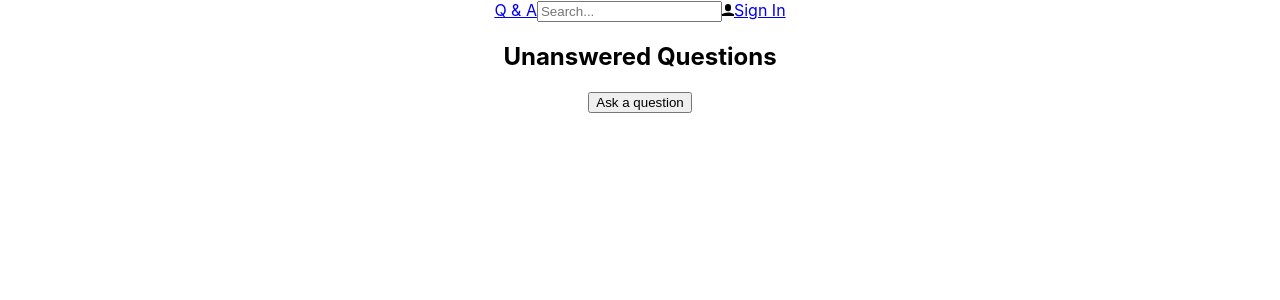
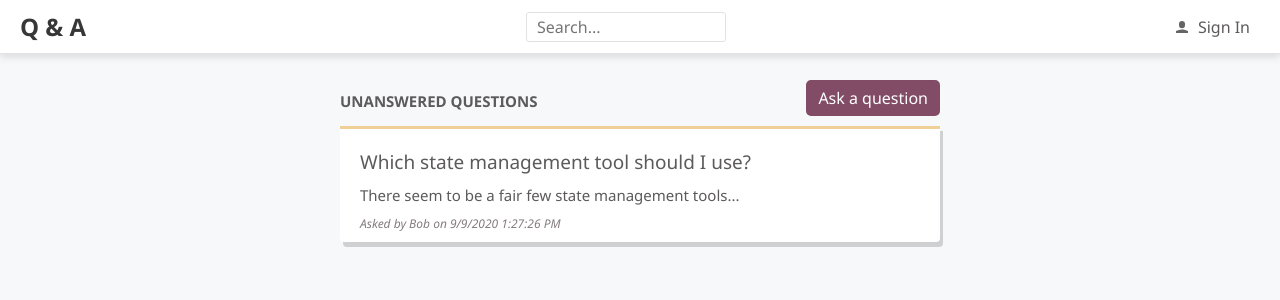
Before and after one commit to Rodrigo127/NetCoreAndReactBook, a React (Create React App) app: page / in a window 1280 px wide. Shown: the top 300 px of the page. Built offline with nearby package versions, Linux system fonts and the light colour scheme.

Commit message:
Added props to different components

```diff
--- a/package.json
+++ b/package.json
@@ -3,6 +3,8 @@
   "version": "0.1.0",
   "private": true,
   "dependencies": {
+    "@emotion/core": "^10.0.35",
+    "@emotion/styled": "^10.0.27",
     "@testing-library/jest-dom": "^4.2.4",
     "@testing-library/react": "^9.5.0",
     "@testing-library/user-event": "^7.2.1",
--- a/src/App.tsx
+++ b/src/App.tsx
@@ -1,12 +1,19 @@
-import React from 'react';
-import logo from './logo.svg';
-import './App.css';
+import React, { Component } from 'react';
 import { Header } from './Header';
 import { HomePage } from './HomePage';
+/** @jsx jsx */
+import { css, jsx } from '@emotion/core';
+import { fontFamily, fontSize, gray2 } from './Styles';
 
 function App() {
   return (
-    <div className="App">
+    <div
+      css={css`
+        font-family: ${fontFamily};
+        font-size: ${fontSize};
+        color: ${gray2};
+      `}
+    >
       <Header />
       <HomePage />
     </div>
--- a/src/Header.tsx
+++ b/src/Header.tsx
@@ -1,11 +1,73 @@
 import React from 'react';
 import { UserIcon } from './Icons';
+/** @jsx jsx */
+import { css, jsx } from '@emotion/core';
+import { fontFamily, fontSize, gray1, gray2, gray5 } from './Styles';
 
 export const Header = () => (
-  <div>
-    <a href="/">Q & A</a>
-    <input type="text" placeholder="Search..." />
-    <a href="./signin">
+  <div
+    css={css`
+      position: fixed;
+      box-sizing: border-box;
+      top: 0;
+      width: 100%;
+      display: flex;
+      align-items: center;
+      justify-content: space-between;
+      padding: 10px 20px;
+      background-color: #fff;
+      border-bottom: 1px solid ${gray5};
+      box-shadow: 0 3px 7px 0 rgba(110, 112, 114, 0.21);
+    `}
+  >
+    <a
+      href="/"
+      css={css`
+        font-size: 24px;
+        font-weight: bold;
+        color: ${gray1};
+        text-decoration: none;
+      `}
+    >
+      Q & A
+    </a>
+    <input
+      type="text"
+      placeholder="Search..."
+      css={css`
+        box-sizing: border-box;
+        font-family: ${fontFamily};
+        font-size: ${fontSize};
+        padding: 8px 10px;
+        border: 1px solid ${gray5};
+        border-radius: 3px;
+        color: ${gray2};
+        background-color: white;
+        width: 200px;
+        height: 30px;
+        :focus {
+          outline-color: ${gray5};
+        }
+      `}
+    />
+    <a
+      href="./signin"
+      css={css`
+        font-family: ${fontFamily};
+        font-size: ${fontSize};
+        padding: 5px 10px;
+        background-color: transparent;
+        color: ${gray2};
+        text-decoration: none;
+        cursor: pointer;
+        span {
+          margin-left: 10px;
+        }
+        :focus {
+          outline-color: ${gray5};
+        }
+      `}
+    >
       <UserIcon />
       <span>Sign In</span>
     </a>
--- a/src/HomePage.tsx
+++ b/src/HomePage.tsx
@@ -1,10 +1,23 @@
-import React from 'react';
+/** @jsx jsx */
+import { css, jsx } from '@emotion/core';
+import { PrimaryButton } from './Styles';
+import { QuestionList } from './QuestionList';
+import { getUnansweredQuestions } from './QuestionsData';
+import { Page } from './Page';
+import { PageTitle } from './PageTitle';
 
 export const HomePage = () => (
-  <div>
-    <div>
-      <h2>Unanswered Questions</h2>
-      <button>Ask a question</button>
+  <Page>
+    <div
+      css={css`
+        display: flex;
+        align-items: center;
+        justify-content: space-between;
+      `}
+    >
+      <PageTitle>Unanswered Questions</PageTitle>
+      <PrimaryButton>Ask a question</PrimaryButton>
     </div>
-  </div>
+    <QuestionList data={getUnansweredQuestions()} />
+  </Page>
 );
--- a/src/Icons.tsx
+++ b/src/Icons.tsx
@@ -1,4 +1,14 @@
-import React from 'react';
+/** @jsx jsx */
+import { css, jsx } from '@emotion/core';
 import user from './user.svg';
 
-export const UserIcon = () => <img src={user} alt="User" width="12px" />;
+export const UserIcon = () => (
+  <img
+    src={user}
+    alt="User"
+    css={css`
+      width: 12px;
+      opacity: 0.6;
+    `}
+  />
+);
--- /dev/null
+++ b/src/Page.tsx
@@ -0,0 +1,21 @@
+import React, { FC } from 'react';
+/** @jsx jsx */
+import { css, jsx } from '@emotion/core';
+import { PageTitle } from './PageTitle';
+
+interface Props {
+  title?: string;
+}
+
+export const Page: FC<Props> = ({ title, children }) => (
+  <div
+    css={css`
+      margin: 50px auto 20px auto;
+      padding: 30px 20px;
+      max-width: 600px;
+    `}
+  >
+    {title && <PageTitle>{title}</PageTitle>}
+    {children}
+  </div>
+);
--- /dev/null
+++ b/src/PageTitle.tsx
@@ -0,0 +1,9 @@
+import styled from '@emotion/styled';
+
+export const PageTitle = styled.h2`
+  font-size: 15px;
+  font-weight: bold;
+  margin: 10px 0px 5px;
+  text-align: center;
+  text-transform: uppercase;
+`;
--- /dev/null
+++ b/src/Question.tsx
@@ -0,0 +1,51 @@
+import React, { FC } from 'react';
+/** @jsx jsx */
+import { css, jsx } from '@emotion/core';
+import { QuestionData } from './QuestionsData';
+import { gray2, gray3 } from './Styles';
+
+interface Props {
+  data: QuestionData;
+  showContent?: boolean;
+}
+
+export const Question: FC<Props> = ({ data, showContent = true }) => (
+  <div
+    css={css`
+      padding: 10px 0px;
+    `}
+  >
+    <div
+      css={css`
+        padding: 10px 0px;
+        font-size: 19px;
+      `}
+    >
+      {data.title}
+    </div>
+    {showContent && (
+      <div
+        css={css`
+          padding-bottom: 10px;
+          font-size: 15px;
+          color: ${gray2};
+        `}
+      >
+        {data.content.length > 50
+          ? `${data.content.substring(0, 50)}...`
+          : data.content}
+      </div>
+    )}
+    <div
+      css={css`
+        font-size: 12px;
+        font-style: italic;
+        color: ${gray3};
+      `}
+    >
+      {`Asked by ${data.userName} on
+        ${data.created.toLocaleDateString()}
+        ${data.created.toLocaleTimeString()}`}
+    </div>
+  </div>
+);
--- /dev/null
+++ b/src/QuestionList.tsx
@@ -0,0 +1,39 @@
+import React, { FC } from 'react';
+/** @jsx jsx */
+import { css, jsx } from '@emotion/core';
+import { gray5, accent2 } from './Styles';
+import { QuestionData } from './QuestionsData';
+import { Question } from './Question';
+
+interface Props {
+  data: QuestionData[];
+}
+
+export const QuestionList: FC<Props> = ({ data }) => (
+  <ul
+    css={css`
+      list-style: none;
+      margin: 10px 0 0 0;
+      padding: 0px 20px;
+      background-color: #fff;
+      border-bottom-left-radius: 4px;
+      border-bottom-right-radius: 4px;
+      border-top: 3px solid ${accent2};
+      box-shadow: 3px 5px 0 rgba(0, 0, 0, 0.16);
+    `}
+  >
+    {data.map((question) => (
+      <li
+        key={question.questionId}
+        css={css`
+          border-top: 1px solid ${gray5};
+          :first-of-type {
+            border-top: none;
+          }
+        `}
+      >
+        <Question data={question} />
+      </li>
+    ))}
+  </ul>
+);
--- /dev/null
+++ b/src/Styles.ts
@@ -0,0 +1,39 @@
+import styled from '@emotion/styled';
+
+export const gray1 = '#383737';
+export const gray2 = '#5c5a5a';
+export const gray3 = '#857c81';
+export const gray4 = '#b9b9b9';
+export const gray5 = '#e3e2e2';
+export const gray6 = '#f7f8fa';
+
+export const primary1 = '#681c41';
+export const primary2 = '#824c67';
+
+export const accent1 = '#dbb365';
+export const accent2 = '#efd197';
+
+export const fontFamily = "'Segoe UI', 'Helvetica Neue',sans-serif";
+export const fontSize = '16px';
+
+export const PrimaryButton = styled.button`
+  background-color: ${primary2};
+  border-color: ${primary2};
+  border-style: solid;
+  border-radius: 5px;
+  font-family: ${fontFamily};
+  font-size: ${fontSize};
+  padding: 5px 10px;
+  color: white;
+  cursor: pointer;
+  :hover {
+    background-color: ${primary1};
+  }
+  :focus {
+    outline-color: ${primary2};
+  }
+  :disabled {
+    opacity: 0.5;
+    cursor: not-allowed;
+  }
+`;
--- a/src/index.css
+++ b/src/index.css
@@ -1,13 +1,4 @@
 body {
   margin: 0;
-  font-family: -apple-system, BlinkMacSystemFont, 'Segoe UI', 'Roboto', 'Oxygen',
-    'Ubuntu', 'Cantarell', 'Fira Sans', 'Droid Sans', 'Helvetica Neue',
-    sans-serif;
-  -webkit-font-smoothing: antialiased;
-  -moz-osx-font-smoothing: grayscale;
+  background-color: #f7f8fa;
 }
-
-code {
-  font-family: source-code-pro, Menlo, Monaco, Consolas, 'Courier New',
-    monospace;
-}
```
Also changed, not shown: 1 other file (tests, documents, lock files or other folders).
